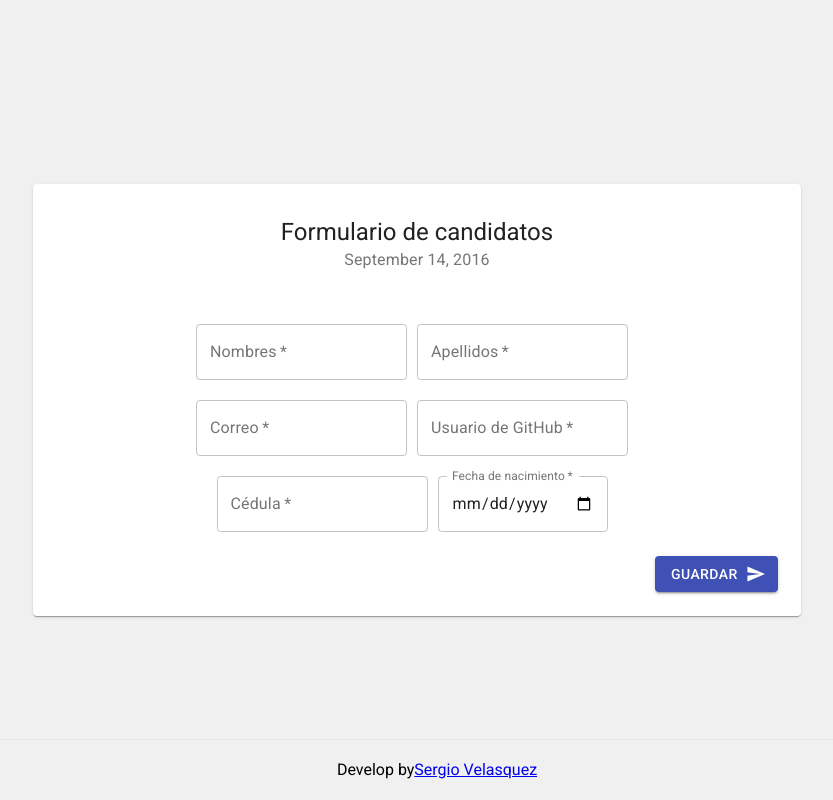
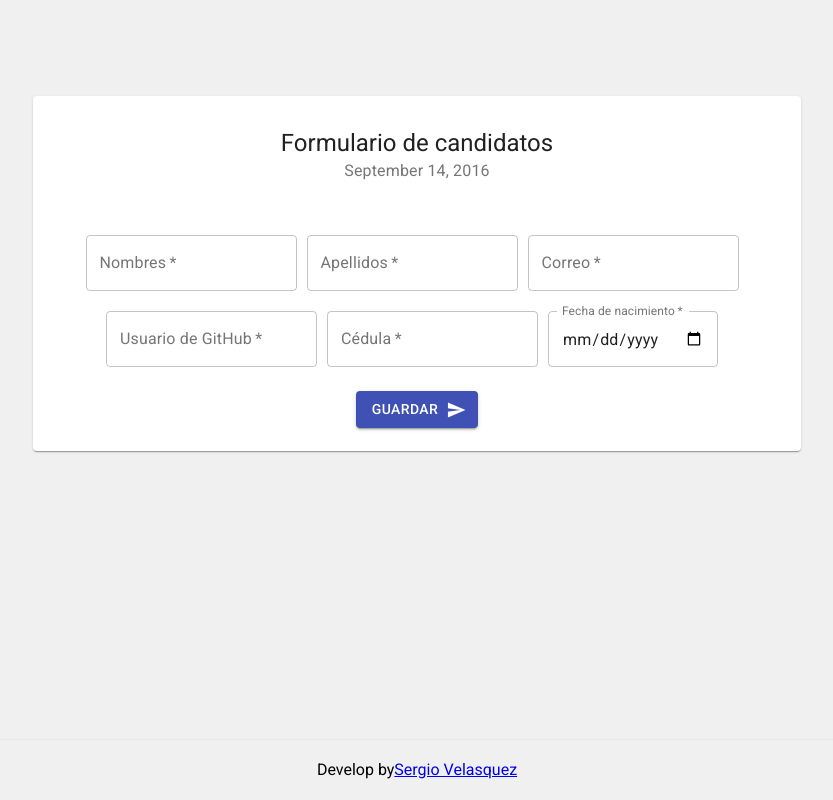
Before and after one commit to syvelasquez10/Git4n, a React (Create React App) app: page / in a window 1280 px wide. Shown: the whole page, without its empty margins (223-1056 px from the left). Built offline with nearby package versions, Linux system fonts and the light colour scheme.

Commit message:
closes #3
- Created card header that shows the information of the candidate stored in the cookie info_form
- If the cookie is empty the card header is not visible

```diff
--- a/src/App.css
+++ b/src/App.css
@@ -1,6 +1,7 @@
 .App {
   text-align: center;
   display: flex;
+  flex-wrap: wrap;
   justify-content: center;
   align-items: center;
   height: 100%;
--- a/src/App.tsx
+++ b/src/App.tsx
@@ -1,6 +1,8 @@
+import { Button, Snackbar } from '@material-ui/core';
 import React, { useState } from 'react';
 import './App.css';
 import CandidateForm from './candidateForm/CandidateForm';
+import CandidateInfo from './candidateInfo/CandidateInfo';
 import { Footer } from './footer/Footer';
 import SimpleDialog from './shared/SimpleDialog'
 
@@ -9,9 +11,26 @@ function App() {
   const handleClose = () => {
     setDialog(false);
   };
+
   return (
     <div className="App">
+      <CandidateInfo />
       <SimpleDialog open={isDialogVisible} onClose={handleClose} />
+      <Snackbar
+        anchorOrigin={{
+          vertical: 'bottom',
+          horizontal: 'right',
+        }}
+        open={isDialogVisible}
+        autoHideDuration={6000}
+        onClose={handleClose}
+        message="El candidato fue guardado"
+        action={
+          <Button color="secondary" size="small" onClick={handleClose}>
+            cerrar
+          </Button>
+        }
+      />
       <CandidateForm setDialog={setDialog}/>
       <Footer />
     </div>
--- a/src/candidateForm/CandidateForm.css
+++ b/src/candidateForm/CandidateForm.css
@@ -8,7 +8,7 @@
     }
 }
 
-.MuiCard-root {
+.candidate-form-card {
     padding: 2%;
 }
 
@@ -18,7 +18,7 @@ form {
     justify-content: center;
 }
 
-.MuiCardContent-root {
+.candidate-form-card-content {
     display: flex;
     flex-wrap: wrap;
     justify-content: center;
@@ -30,7 +30,7 @@ form {
     margin-right: 10px !important;
 }
 
-.MuiCardActions-root {
+.candidate-form-card-content {
     width: 100%;
     display: flex;
     flex-direction: row-reverse;
--- a/src/candidateForm/CandidateForm.tsx
+++ b/src/candidateForm/CandidateForm.tsx
@@ -34,16 +34,16 @@ const CandidateForm: FC<CandidateFormProps> = ({ setDialog }) => {
 
 	return (
 		<div className="candidate-form">
-			<Card>
+			<Card className="candidate-form-card">
 			<CardHeader
         title="Formulario de candidatos"
         subheader="September 14, 2016"
       />
 			<form noValidate autoComplete="off" onSubmit={handleSubmit}>
-      	<CardContent>
+      	<CardContent className="candidate-form-card-content">
 					<FormField inputs={inputs} setInputs={setInputs} />
 				</CardContent>
-				<CardActions>
+				<CardActions className="candidate-form-card-actions">
 					<Button
 						variant="contained"
 						color="primary"
--- /dev/null
+++ b/src/candidateInfo/CandidateInfo.css
@@ -0,0 +1,16 @@
+.header {
+    width: 60%;
+    margin-top: 20px;
+    margin-bottom: 20px;
+}
+
+@media (max-width: 660px) {
+    .header {
+        width: 95%;
+    }
+}
+
+.card-content {
+    display: flex;
+    justify-content: center;
+}
--- /dev/null
+++ b/src/candidateInfo/CandidateInfo.tsx
@@ -0,0 +1,38 @@
+import { Card, CardContent, CardHeader, Grid } from '@material-ui/core';
+import React, { Fragment } from 'react';
+import { formInputs } from '../candidateForm/candidate';
+import { infoForm } from '../shared/cookieManager';
+import './CandidateInfo.css';
+
+const CandidateInfo = () => {
+
+  const gridElements = infoForm.map((element, index) => (
+    <Fragment key={index}>
+      <Grid item xs={6}>
+      <strong>{Object.values(formInputs)[index].label + ": "}</strong>{element}
+    </Grid>
+    </Fragment>)
+  );
+
+  const candidateInfo = ()=> {
+    if(infoForm.length > 5) {
+      return (
+      <Card className="header">
+        <CardHeader
+          title="Información del candidato"
+        />
+        <CardContent className="card__content">
+          <Grid container spacing={3}>
+          {gridElements}
+          </Grid>
+        </CardContent>
+      </Card>);
+    } else {
+      return <></>
+    }
+  };
+
+  return candidateInfo();
+};
+
+export default CandidateInfo;
--- a/src/footer/Footer.css
+++ b/src/footer/Footer.css
@@ -1,11 +1,9 @@
 .footer {
 	border-top: 1px solid #E7E7E7;
 	padding: 20px;
-	position: fixed;
-	left: 0;
-	bottom: 0;
 	height: 20px;
 	width: 100%;
 	display: flex;
 	justify-content: center;
+	align-self: flex-end;
 }
--- a/src/shared/SimpleDialog.tsx
+++ b/src/shared/SimpleDialog.tsx
@@ -21,4 +21,4 @@ const SimpleDialog = ({ onClose, open }: SimpleDialogProps) => {
     );
 };
 
-export default SimpleDialog
+export default SimpleDialog;
--- /dev/null
+++ b/src/shared/cookieManager.ts
@@ -0,0 +1,5 @@
+export const infoFormCookie = document.cookie
+.split('; ')
+.find(row => row.startsWith('info_form'));
+export const infoForm = infoFormCookie ? infoFormCookie
+.split('=')[1].split(',') : [];
```
